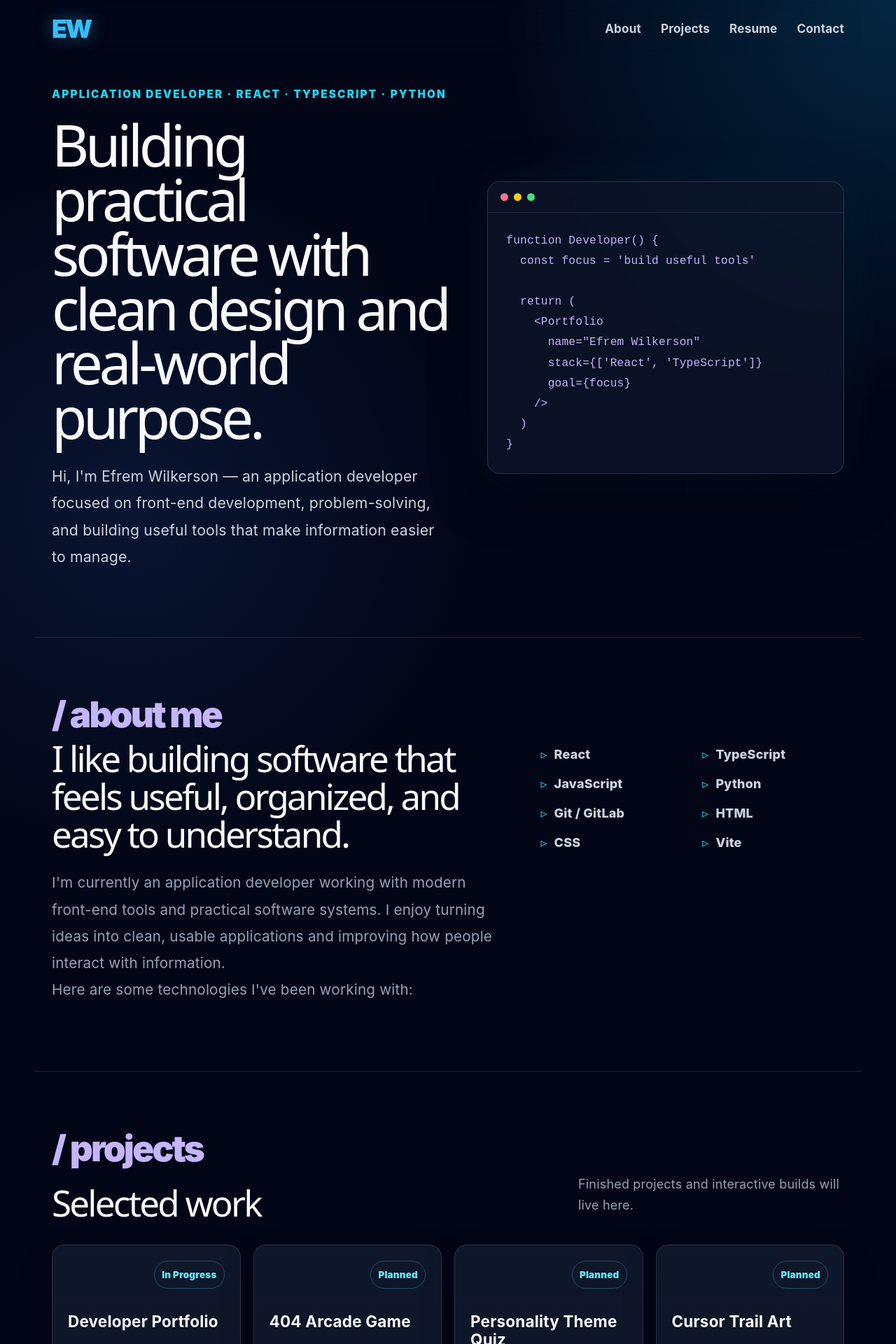
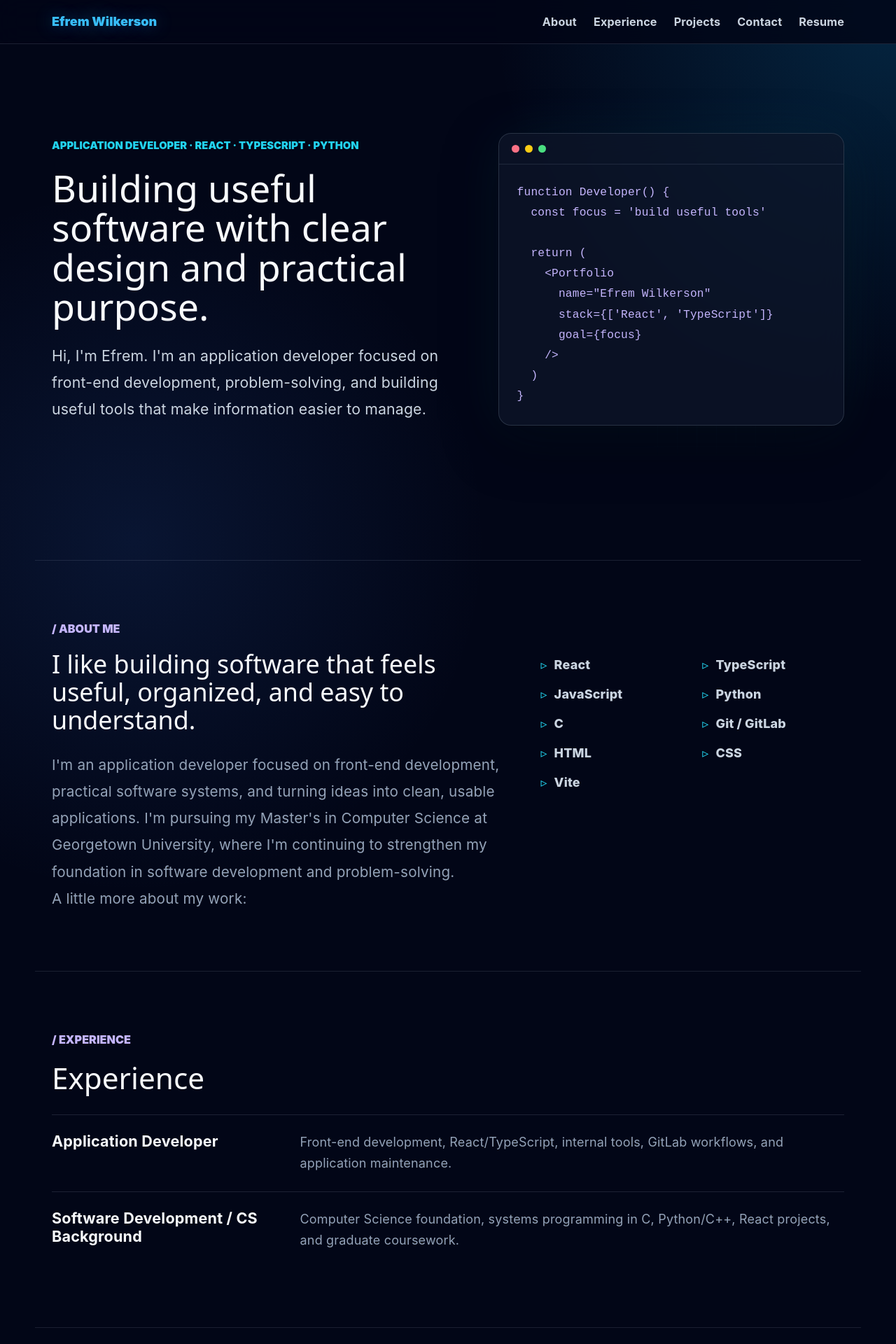
Before and after one commit to devbyE/EfremW, a React (Vite) app: page / in a window 1280 px wide. Shown: the top 1920 px of the page at 70% size. Built offline with nearby package versions, Linux system fonts and the light colour scheme.

Commit message:
Polish portfolio layout and add resume

```diff
--- a/src/App.css
+++ b/src/App.css
@@ -27,34 +27,40 @@ a {
 .page {
   min-height: 100vh;
   overflow-x: hidden;
+  padding-top: 64px;
 }
 
 .navbar {
-  position: sticky;
+  position: fixed;
   top: 0;
+  left: 0;
+  right: 0;
   z-index: 10;
   display: flex;
   align-items: center;
   justify-content: space-between;
-  max-width: 1180px;
+  max-width: none;
   margin: 0 auto;
-  padding: 28px 24px;
-  backdrop-filter: blur(14px);
+  border-bottom: 1px solid rgba(148, 163, 184, 0.18);
+  padding: 18px max(24px, calc((100vw - 1180px) / 2 + 24px));
+  background: rgba(2, 6, 23, 0.82);
+  backdrop-filter: blur(18px);
 }
 
 .logo {
   color: #38bdf8;
-  font-size: 2rem;
+  font-size: 1rem;
   font-weight: 900;
-  letter-spacing: -0.08em;
+  letter-spacing: 0;
   text-shadow: 0 0 24px rgba(56, 189, 248, 0.45);
+  white-space: nowrap;
 }
 
 .nav-links {
   display: flex;
-  gap: 28px;
+  gap: 24px;
   color: #cbd5e1;
-  font-size: 0.95rem;
+  font-size: 0.9rem;
   font-weight: 700;
 }
 
@@ -68,26 +74,28 @@ a {
 
 .hero {
   display: grid;
-  grid-template-columns: minmax(0, 1fr) minmax(320px, 0.9fr);
+  grid-template-columns: minmax(0, 1fr) minmax(300px, 0.85fr);
   gap: 56px;
   align-items: center;
   max-width: 1180px;
-  min-height: calc(100vh - 96px);
+  min-height: calc(100vh - 64px);
   margin: 0 auto;
-  padding: 40px 24px 96px;
+  padding: 18px 24px 84px;
 }
 
 .hero-content {
   max-width: 720px;
+  min-width: 0;
 }
 
 .eyebrow {
   margin: 0 0 20px;
   color: #22d3ee;
-  font-size: 0.85rem;
+  font-size: clamp(0.58rem, 1.5vw, 0.82rem);
   font-weight: 900;
-  letter-spacing: 0.14em;
+  letter-spacing: 0;
   text-transform: uppercase;
+  white-space: nowrap;
 }
 
 h1,
@@ -101,9 +109,16 @@ h1 {
   max-width: 780px;
   margin-bottom: 26px;
   color: #f8fafc;
-  font-size: clamp(3.2rem, 6.4vw, 5.8rem);
-  line-height: 0.95;
-  letter-spacing: -0.065em;
+  font-size: clamp(2.65rem, 5.2vw, 4.8rem);
+  line-height: 1;
+  letter-spacing: 0;
+}
+
+.hero h2 {
+  max-width: 690px;
+  margin-bottom: 22px;
+  font-size: clamp(2.15rem, 4.2vw, 3.75rem);
+  line-height: 1.05;
 }
 
 .hero-text {
@@ -219,16 +234,17 @@ pre {
 .section {
   max-width: 1180px;
   margin: 0 auto;
-  padding: 96px 24px;
+  padding: 84px 24px;
   border-top: 1px solid rgba(148, 163, 184, 0.16);
 }
 
 .section-label {
-  margin-bottom: 24px;
+  margin-bottom: 18px;
   color: #c4b5fd;
-  font-size: clamp(2rem, 4vw, 3.2rem);
+  font-size: 0.9rem;
   font-weight: 900;
-  letter-spacing: -0.055em;
+  letter-spacing: 0;
+  text-transform: uppercase;
 }
 
 .about-grid {
@@ -238,13 +254,17 @@ pre {
   align-items: start;
 }
 
+.about-section h2 {
+  font-size: clamp(1.65rem, 2.8vw, 2.4rem);
+}
+
 h2 {
   max-width: 830px;
   margin-bottom: 24px;
   color: #f8fafc;
-  font-size: clamp(2rem, 4vw, 3.4rem);
-  line-height: 1.05;
-  letter-spacing: -0.055em;
+  font-size: clamp(1.85rem, 3.3vw, 2.85rem);
+  line-height: 1.12;
+  letter-spacing: 0;
 }
 
 .section-text {
@@ -280,7 +300,7 @@ h2 {
   align-items: end;
   justify-content: space-between;
   gap: 32px;
-  margin-bottom: 32px;
+  margin-bottom: 28px;
 }
 
 .section-heading-row h2 {
@@ -294,9 +314,40 @@ h2 {
   line-height: 1.7;
 }
 
+.experience-grid {
+  display: grid;
+  gap: 0;
+  border-top: 1px solid rgba(148, 163, 184, 0.18);
+}
+
+.experience-item {
+  display: grid;
+  grid-template-columns: minmax(220px, 0.42fr) minmax(0, 1fr);
+  gap: 28px;
+  align-items: start;
+  border-bottom: 1px solid rgba(148, 163, 184, 0.18);
+  padding: 24px 0;
+}
+
+.experience-item h3 {
+  margin-bottom: 0;
+  color: #f8fafc;
+  font-size: 1.2rem;
+}
+
+.experience-item p {
+  margin-bottom: 0;
+  color: #94a3b8;
+  line-height: 1.7;
+}
+
+.experience-item:last-child {
+  border-bottom: 0;
+}
+
 .project-grid {
   display: grid;
-  grid-template-columns: repeat(4, minmax(0, 1fr));
+  grid-template-columns: repeat(3, minmax(0, 1fr));
   gap: 18px;
 }
 
@@ -363,49 +414,136 @@ h2 {
   font-weight: 800;
 }
 
-.resume-section {
-  border-bottom: 1px solid rgba(148, 163, 184, 0.16);
+.contact-footer {
+  max-width: 1180px;
+  margin: 0 auto;
+  padding: 80px 24px 34px;
+  text-align: center;
 }
 
-.resume-section .section-text {
+.contact-kicker-icon {
+  width: 42px;
+  height: 42px;
+  margin-bottom: 18px;
+  padding: 10px;
+  border: 1px solid rgba(56, 189, 248, 0.35);
+  border-radius: 999px;
+  color: #67e8f9;
+  fill: currentColor;
+  background: rgba(14, 165, 233, 0.1);
+  box-shadow: 0 0 28px rgba(56, 189, 248, 0.2);
+}
+
+.contact-heading {
   margin-bottom: 28px;
 }
 
-.contact-footer {
-  display: flex;
-  justify-content: center;
-  flex-wrap: wrap;
-  gap: 18px;
-  max-width: 1180px;
-  margin: 0 auto;
-  padding: 34px 24px 48px;
+.contact-heading h2 {
+  max-width: none;
+  margin-bottom: 0;
+  font-size: clamp(1.75rem, 3vw, 2.55rem);
 }
 
-.contact-footer a {
-  min-width: 120px;
+.contact-heading p {
+  max-width: 520px;
+  margin: 16px auto 0;
+  color: #94a3b8;
+  line-height: 1.7;
+}
+
+.contact-grid {
+  display: grid;
+  grid-template-columns: repeat(2, minmax(0, 360px));
+  gap: 18px;
+  justify-content: center;
+}
+
+.contact-card {
   border: 1px solid rgba(148, 163, 184, 0.22);
-  border-radius: 999px;
-  padding: 12px 18px;
+  border-radius: 16px;
+  padding: 24px 20px;
+  background:
+    radial-gradient(circle at top, rgba(56, 189, 248, 0.12), transparent 9rem),
+    linear-gradient(180deg, rgba(15, 23, 42, 0.9), rgba(15, 23, 42, 0.58)),
+    rgba(15, 23, 42, 0.78);
+  box-shadow: 0 20px 50px rgba(0, 0, 0, 0.16);
+}
+
+.contact-card-icon {
+  width: 34px;
+  height: 34px;
+  margin-bottom: 14px;
+  color: #38bdf8;
+  fill: none;
+  stroke: currentColor;
+  stroke-linecap: round;
+  stroke-linejoin: round;
+  stroke-width: 1.8;
+}
+
+.contact-card span {
+  display: block;
+  margin-bottom: 12px;
+  color: #67e8f9;
+  font-size: 0.78rem;
+  font-weight: 900;
+  letter-spacing: 0;
+  text-transform: uppercase;
+}
+
+.contact-card a {
   color: #cbd5e1;
-  text-align: center;
   font-weight: 900;
   transition:
     color 0.2s ease,
-    border-color 0.2s ease,
     transform 0.2s ease;
 }
 
-.contact-footer a:hover {
+.contact-card a:hover {
   color: #38bdf8;
-  border-color: rgba(56, 189, 248, 0.6);
+}
+
+.social-links {
+  display: flex;
+  flex-wrap: wrap;
+  justify-content: center;
+  gap: 12px;
+}
+
+.social-icon-link {
+  display: inline-flex;
+  align-items: center;
+  justify-content: center;
+  width: 42px;
+  height: 42px;
+  border: 1px solid rgba(148, 163, 184, 0.24);
+  border-radius: 999px;
+  background: rgba(2, 6, 23, 0.38);
+}
+
+.social-icon-link svg {
+  width: 22px;
+  height: 22px;
+  fill: currentColor;
+}
+
+.social-icon-link:hover {
+  border-color: rgba(56, 189, 248, 0.62);
   transform: translateY(-2px);
+}
+
+.copyright {
+  margin: 34px 0 0;
+  color: #64748b;
+  font-size: 0.9rem;
+  font-weight: 700;
 }
 
 @media (max-width: 1000px) {
   .hero {
     grid-template-columns: 1fr;
     gap: 36px;
-    padding-top: 36px;
+    padding-top: 20px;
   }
 
   .hero-visual {
@@ -418,6 +556,10 @@ h2 {
 }
 
 @media (max-width: 720px) {
+  .page {
+    padding-top: 120px;
+  }
+
   .navbar {
     align-items: flex-start;
     gap: 18px;
@@ -431,21 +573,23 @@ h2 {
 
   .hero {
     min-height: auto;
-    padding-bottom: 72px;
+    padding-bottom: 64px;
   }
 
-  h1 {
-    font-size: clamp(2.8rem, 14vw, 4.2rem);
+  .hero h2 {
+    font-size: clamp(2rem, 11vw, 3.2rem);
   }
 
   .about-grid,
-  .section-heading-row {
+  .section-heading-row,
+  .experience-item {
     grid-template-columns: 1fr;
     display: block;
   }
 
   .tech-list,
-  .project-grid {
+  .project-grid,
+  .contact-grid {
     grid-template-columns: 1fr;
   }
 
--- a/src/App.tsx
+++ b/src/App.tsx
@@ -5,6 +5,7 @@ const technologies = [
   'TypeScript',
   'JavaScript',
   'Python',
+  'C',
   'Git / GitLab',
   'HTML',
   'CSS',
@@ -12,13 +13,6 @@ const technologies = [
 ]
 
 const projects = [
-  {
-    title: 'Developer Portfolio',
-    description:
-      'A responsive personal portfolio built to showcase my software development work, technical skills, and resume.',
-    tech: ['React', 'TypeScript', 'Vite'],
-    status: 'In Progress',
-  },
   {
     title: '404 Arcade Game',
     description:
@@ -42,36 +36,56 @@ const projects = [
   },
 ]
 
+const experience = [
+  {
+    role: 'Application Developer',
+    description:
+      'Front-end development, React/TypeScript, internal tools, GitLab workflows, and application maintenance.',
+  },
+  {
+    role: 'Software Development / CS Background',
+    description:
+      'Computer Science foundation, systems programming in C, Python/C++, React projects, and graduate coursework.',
+  },
+]
+
 function App() {
   return (
     <main className="page">
       <nav className="navbar">
         <a href="#top" className="logo">
-          EW
+          Efrem Wilkerson
         </a>
 
         <div className="nav-links">
           <a href="#about">About</a>
+          <a href="#experience">Experience</a>
           <a href="#projects">Projects</a>
-          <a href="#resume">Resume</a>
           <a href="#contact">Contact</a>
+          <a
+            href="/Efrem-Wilkerson-Resume.pdf"
+            target="_blank"
+            rel="noopener noreferrer"
+          >
+            Resume
+          </a>
         </div>
       </nav>
 
       <section id="top" className="hero">
         <div className="hero-content">
           <p className="eyebrow">
-            Application Developer · React · TypeScript · Python
+            Application Developer &middot; React &middot; TypeScript &middot; Python
           </p>
 
-          <h1>
-            Building practical software with clean design and real-world purpose.
-          </h1>
+          <h2>
+            Building useful software with clear design and practical purpose.
+          </h2>
 
           <p className="hero-text">
-            Hi, I&apos;m Efrem Wilkerson — an application developer focused on
-            front-end development, problem-solving, and building useful tools
-            that make information easier to manage.
+            Hi, I&apos;m Efrem. I&apos;m an application developer focused on front-end
+            development, problem-solving, and building useful tools that make
+            information easier to manage.
           </p>
 
         </div>
@@ -112,14 +126,15 @@ function App() {
             </h2>
 
             <p className="section-text">
-              I&apos;m currently an application developer working with modern
-              front-end tools and practical software systems. I enjoy turning
-              ideas into clean, usable applications and improving how people
-              interact with information.
+              I&apos;m an application developer focused on front-end development,
+              practical software systems, and turning ideas into clean, usable
+              applications. I&apos;m pursuing my Master&apos;s in Computer Science at
+              Georgetown University, where I&apos;m continuing to strengthen my
+              foundation in software development and problem-solving.
             </p>
 
             <p className="section-text">
-              Here are some technologies I&apos;ve been working with:
+              A little more about my work:
             </p>
           </div>
 
@@ -131,12 +146,29 @@ function App() {
         </div>
       </section>
 
+      <section id="experience" className="section">
+        <p className="section-label">/ experience</p>
+
+        <div className="section-heading-row">
+          <h2>Experience</h2>
+        </div>
+
+        <div className="experience-grid">
+          {experience.map((item) => (
+            <article className="experience-item" key={item.role}>
+              <h3>{item.role}</h3>
+              <p>{item.description}</p>
+            </article>
+          ))}
+        </div>
+      </section>
+
       <section id="projects" className="section">
         <p className="section-label">/ projects</p>
 
         <div className="section-heading-row">
           <h2>Selected work</h2>
-          <p>Finished projects and interactive builds will live here.</p>
+          <p>Three planned interactive builds are queued up for this space.</p>
         </div>
 
         <div className="project-grid">
@@ -160,35 +192,74 @@ function App() {
         </div>
       </section>
 
-      <section id="resume" className="section resume-section">
-        <p className="section-label">/ resume</p>
+      <footer id="contact" className="contact-footer">
+        <svg
+          className="contact-kicker-icon"
+          viewBox="0 0 24 24"
+          aria-hidden="true"
+        >
+          <path d="M5 3l14 8-6 2.2 2.4 5.7-2.8 1.1-2.3-5.6L5 19V3z" />
+        </svg>
 
-        <h2>Want the quick version?</h2>
+        <div className="contact-heading">
+          <h2>Connect with me</h2>
+          <p>
+            Reach out by email or find me on LinkedIn and GitHub.
+          </p>
+        </div>
 
-        <p className="section-text">
-          My resume includes my professional experience, education, technical
-          skills, and software development background.
+        <div className="contact-grid">
+          <article className="contact-card">
+            <svg className="contact-card-icon" viewBox="0 0 24 24" aria-hidden="true">
+              <path d="M4 6h16v12H4V6z" />
+              <path d="M4 7l8 6 8-6" />
+            </svg>
+            <span>Email</span>
+            <a href="mailto:efremlwilkerson@gmail.com">
+              efremlwilkerson@gmail.com
+            </a>
+          </article>
+
+          <article className="contact-card">
+            <svg className="contact-card-icon" viewBox="0 0 24 24" aria-hidden="true">
+              <path d="M8 11a3 3 0 1 0 0-6 3 3 0 0 0 0 6z" />
+              <path d="M16 12a2.5 2.5 0 1 0 0-5 2.5 2.5 0 0 0 0 5z" />
+              <path d="M3.5 19a4.5 4.5 0 0 1 9 0" />
+              <path d="M13.5 18a3.5 3.5 0 0 1 7 0" />
+            </svg>
+            <span>Socials</span>
+            <div className="social-links">
+              <a
+                className="social-icon-link"
+                href="https://www.linkedin.com/in/your-profile"
+                target="_blank"
+                rel="noreferrer"
+                aria-label="LinkedIn"
+              >
+                <svg viewBox="0 0 24 24" aria-hidden="true">
+                  <path d="M6.8 9.3v9.5H3.7V9.3h3.1z" />
+                  <path d="M5.2 5a1.8 1.8 0 1 1 0 3.6A1.8 1.8 0 0 1 5.2 5z" />
+                  <path d="M10 9.3h3v1.3c.4-.7 1.4-1.5 3-1.5 3.2 0 3.8 2.1 3.8 4.8v4.9h-3.1v-4.4c0-1.1 0-2.5-1.5-2.5s-1.8 1.2-1.8 2.4v4.5H10V9.3z" />
+                </svg>
+              </a>
+              <a
+                className="social-icon-link"
+                href="https://github.com/efremlwilkerson"
+                target="_blank"
+                rel="noreferrer"
+                aria-label="GitHub"
+              >
+                <svg viewBox="0 0 24 24" aria-hidden="true">
+                  <path d="M12 3.5a8.6 8.6 0 0 0-2.7 16.8c.4.1.6-.2.6-.4v-1.5c-2.3.5-2.8-1-2.8-1-.4-.9-.9-1.2-.9-1.2-.8-.5.1-.5.1-.5.8.1 1.3.9 1.3.9.8 1.3 2 1 2.4.8.1-.6.3-1 .5-1.2-1.8-.2-3.8-.9-3.8-4.1 0-.9.3-1.7.9-2.3-.1-.2-.4-1.1.1-2.3 0 0 .7-.2 2.4.9.7-.2 1.4-.3 2.1-.3.7 0 1.4.1 2.1.3 1.6-1.1 2.4-.9 2.4-.9.5 1.2.2 2.1.1 2.3.5.6.9 1.4.9 2.3 0 3.2-1.9 3.9-3.8 4.1.3.3.6.8.6 1.6v2.4c0 .2.1.5.6.4A8.6 8.6 0 0 0 12 3.5z" />
+                </svg>
+              </a>
+            </div>
+          </article>
+        </div>
+
+        <p className="copyright">
+          &copy; 2026 Efrem Wilkerson. All rights reserved.
         </p>
-
-        <a
-          className="resume-button"
-          href="#contact"
-        >
-          Resume available upon request
-        </a>
-      </section>
-
-      <footer id="contact" className="contact-footer">
-        <a href="mailto:efremlwilkerson@gmail.com">Email</a>
-        <a href="https://github.com/efremlwilkerson" target="_blank" rel="noreferrer">
-          GitHub
-        </a>
-        <a href="https://www.linkedin.com/" target="_blank" rel="noreferrer">
-          LinkedIn
-        </a>
-        <a href="#resume">
-          Resume
-        </a>
       </footer>
     </main>
   )
```
Also changed, not shown: 1 other file (tests, documents, lock files or other folders).
